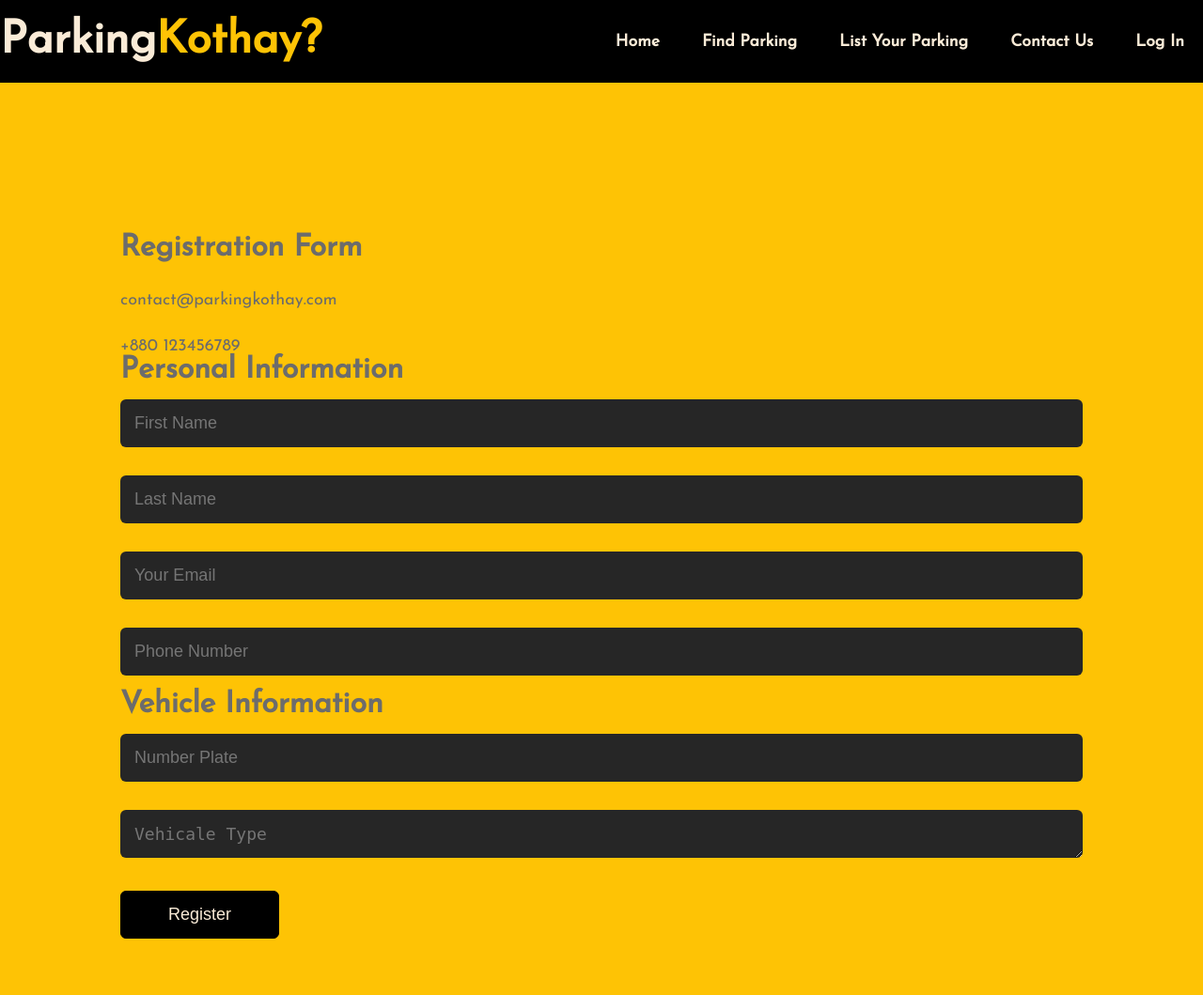
After one commit to SeeyamAkhter/parkingkothay.github.io, a PHP site: page /registration.php in a window 1280 px wide. The commit adds this page. Shown: the whole page at 94% size. Run offline with PHP 8.4, Linux system fonts and the light colour scheme.

Commit message:
Add files via upload

```diff
--- a/contact.php
+++ b/contact.php
@@ -13,8 +13,8 @@
             <h2 class="logo">Parking<span>Kothay?</span></h2>
             <ul class="menu">
                 <li><a href="index.html">Home</a></li>
-                <li><a href="find-parking.html">Find Parking</a></li>
-                <li><a href="place_parking.html">List Your Parking</a></li>
+                <li><a href="find-parking.php">Find Parking</a></li>
+                <li><a href="place_parking.php">List Your Parking</a></li>
                 <li><a href="contact.php">Contact Us</a></li>
                 <li><a href="login.php">Log In</a></li>
             </ul>
--- a/find-parking.php
+++ b/find-parking.php
@@ -13,8 +13,8 @@
             <h2 class="logo">Parking<span>Kothay?</span></h2>
             <ul class="menu">
                 <li><a href="index.html">Home</a></li>
-                <li><a href="find-parking.html">Find Parking</a></li>
-                <li><a href="place_parking.html">List Your Parking</a></li>
+                <li><a href="find-parking.php">Find Parking</a></li>
+                <li><a href="place_parking.php">List Your Parking</a></li>
                 <li><a href="contact.php">Contact Us</a></li>
                 <li><a href="login.php">Log In</a></li>
             </ul>
--- a/index.html
+++ b/index.html
@@ -14,8 +14,8 @@
             <h2 class="logo">Parking<span>Kothay?</span></h2>
             <ul class="menu">
                 <li><a href="index.html">Home</a></li>
-                <li><a href="find-parking.html">Find Parking</a></li>
-                <li><a href="place_parking.html">List Your Parking</a></li>
+                <li><a href="find-parking.php">Find Parking</a></li>
+                <li><a href="place_parking.php">List Your Parking</a></li>
                 <li><a href="contact.php">Contact Us</a></li>
                 <li><a href="login.php">Log In</a></li>
             </ul>
--- a/login.php
+++ b/login.php
@@ -16,8 +16,8 @@
             <h2 class="logo">Parking<span>Kothay?</span></h2>
             <ul class="menu">
                 <li><a href="index.html">Home</a></li>
-                <li><a href="find-parking.html">Find Parking</a></li>
-                <li><a href="place_parking.html">List Your Parking</a></li>
+                <li><a href="find-parking.php">Find Parking</a></li>
+                <li><a href="place_parking.php">List Your Parking</a></li>
                 <li><a href="contact.php">Contact Us</a></li>
                 <li><a href="login.php">Log In</a></li>
             </ul>
@@ -40,6 +40,8 @@
                          <input type="text" placeholder="User Name">
                          <input type="password" name="" id="" placeholder="User Password">
                           <button type="submit" class="btn">Log In</button>
+                          <h3>OR</h3>
+                          <button type="submit" class="btn"><a href="registration.php">Register</a></button>
                       </form>
                 </div>
             </div>
--- a/place_parking.php
+++ b/place_parking.php
@@ -31,8 +31,8 @@ if(isset($_POST['btn'])){
             <h2 class="logo">Parking<span>Kothay?</span></h2>
             <ul class="menu">
                 <li><a href="index.html">Home</a></li>
-                <li><a href="find-parking.html">Find Parking</a></li>
-                <li><a href="place_parking.html">List Your Parking</a></li>
+                <li><a href="find-parking.php">Find Parking</a></li>
+                <li><a href="place_parking.php">List Your Parking</a></li>
                 <li><a href="contact.php">Contact Us</a></li>
                 <li><a href="login.php">Log In</a></li>
             </ul>
--- /dev/null
+++ b/reg-style.css
@@ -0,0 +1,167 @@
+@import url('https://fonts.googleapis.com/css2?family=Josefin+Sans&family=Roboto&display=swap');
+@import url('https://fonts.googleapis.com/css2?family=Josefin+Sans&family=Poppins&family=Roboto&display=swap');
+@import url('https://fonts.googleapis.com/css2?family=Roboto&display=swap');
+
+* {
+    margin: 0;
+    padding: 0;
+    box-sizing: border-box;
+
+}
+body {
+    background-color: #fec305;
+    color: rgb(108, 108, 108);
+    font-family: 'Josefin Sans', sans-serif;
+}
+#navbar {
+    background-color: #000000;
+    padding-top: 10px;
+    padding-bottom: 10px;
+    position: sticky;
+    top: 0;
+
+}
+.main {
+    padding: 10px 10%;
+}
+nav {
+    display: flex;
+    align-items: center;
+    justify-content: space-between;
+
+}
+.logo {
+    color: antiquewhite;
+    font-size: 3rem;
+    padding:10px 0 ;
+    cursor: pointer;
+}
+#navbar span {
+    color: #fec305;
+}
+span {
+    color: antiquewhite;
+}
+.menu li{
+    display: inline-block;
+    list-style-type: none;
+    padding: 0 20px;
+}
+.menu li a{
+    color: antiquewhite ;
+    text-decoration: none;
+    font-weight: bold;
+    font-size: 1.1rem;
+    position: relative;
+}
+.menu li a::after{
+    content: '';
+    width: 0;
+    height: 3px;
+    background: #fec305;
+    position: absolute;
+    left: 0;
+    bottom: -6px;
+    transition: 0.5s;
+}
+
+.menu li a:hover::after{
+    width: 100%;
+
+}
+
+#contact{
+    padding-top: 150px;
+}
+.contact-left{
+    flex-basis: 35%;
+}
+.contact-right{
+    flex-basis: 60%;
+}
+.contact-left p{
+    margin-top: 30px;
+    font-size: 18px;
+}
+.btn{
+    display: inline-block;
+    margin: 50px auto;
+    width: fit-content;
+    border: 1px solid black;
+    padding: 14px 50px;
+    border-radius: 6px;
+    background: black;
+    color: antiquewhite;
+    text-decoration: none;
+}
+.btn:hover{
+    background: #ae8600;
+    color: #000000;
+}
+.contact-right form {
+    width: 100%;
+}
+form input, form textarea {
+    width: 100%;
+    border: 0;
+    outline: none;
+    background: #262626;
+    padding: 15px;
+    margin: 15px 0;
+    color: #fec305;
+    font-size: 18px;
+    border-radius: 6px;
+}
+form .btn {
+    pad: 14px 60px;
+    font-size: 18px;
+    margin-top: 20px;
+    cursor: pointer;
+}
+
+.list-form form input{
+    background: antiquewhite;
+    color: black;
+    width: 50%;
+}
+
+
+.popup{
+    width: 400px;
+    background: #fff;
+    border-radius: 6px;
+    position: absolute;
+    top: 0%;
+    left: 50%;
+    transform: translate(-50%,-50%) scale(0.1);
+    text-align: center;
+    padding: 0 30px 30px;
+    color: #333;
+    visibility: hidden;
+    transition: transform 0.4s, top 0.4s;
+}
+
+.open-popup{
+    visibility: visible;
+    top: 50%;
+    transform: translate(-50%,-50%) scale(1);
+}
+
+.popup h2{
+    font-size: 38px;
+    font-weight: 500;
+    margin: 30px 0 10px;
+}
+.popup button{
+    width: 100%;
+    margin-top: 50px;
+    padding: 10px 0;
+    background: #fff;
+    border: 0;
+    outline: none;
+    font-size: 18px;
+    border-radius: 4px;
+    cursor: pointer;
+    box-shadow: 0 2px 5px rgba(0, 0, 0, 0.2);
+
+}
--- /dev/null
+++ b/registration.php
@@ -0,0 +1,71 @@
+
+<html lang="en">
+<head>
+    <meta charset="UTF-8">
+    <meta http-equiv="X-UA-Compatible" content="IE=edge">
+    <meta name="viewport" content="width=device-width, initial-scale=1.0">
+    <title>Parking Kothay?</title>
+    <link rel="stylesheet" href="reg-style.css">
+</head>
+<body>
+    <div id="navbar">
+        <nav>
+            <h2 class="logo">Parking<span>Kothay?</span></h2>
+            <ul class="menu">
+                <li><a href="index.html">Home</a></li>
+                <li><a href="find-parking.html">Find Parking</a></li>
+                <li><a href="place_parking.html">List Your Parking</a></li>
+                <li><a href="contact.php">Contact Us</a></li>
+                <li><a href="login.php">Log In</a></li>
+            </ul>
+        </nav>
+    </div>
+    <div class="main">
+        <div id="contact">
+            <div class="container2">
+                <div class="row">
+                    <div class="contact-left">
+                        <h1 class="sub-title">Registration Form</h1>
+                        <p>contact@parkingkothay.com</p>
+                        <p>+880 123456789</p>
+                    </div>
+
+
+                      <div class="contact-right">
+                        <form action="reg-connect.php" method="post">
+                            <h1 class="sub-title">Personal Information</h1>
+                            <input type="text" name="firstName" placeholder="First Name" required>
+                            <input type="text" name="lastName" placeholder="Last Name" required>
+                            <input type="email" name="email" placeholder="Your Email" required>
+                            <input type="number" name="number" placeholder="Phone Number" required>
+
+                            <h1 class="sub-title">Vehicle Information</h1>
+                            <input type="number" name="vehicleNumber" placeholder="Number Plate" required>
+                            <textarea name="text" rows="1" placeholder="Vehicale Type"></textarea>
+                            <button type="submit" name="submit" class="btn" onclick="openPopup">Register</button>
+                        </form>
+
+                        <div class="popup" id="popup">
+                            <h2>Confirmation Information</h2>
+                            <p>"Pnumber"</p>
+                            <p>"Vnumber"</p>
+                            <button type="button" onclick="closePopup">OK</button>
+                        </div>
+
+                    </div>
+
+                    <script>
+                        let popup = document.getElementById("popup");
+                        function openPopup(){
+                            popup.classList.add("open-popup");
+                        }
+                        function closePopup(){
+                            popup.classList.remove("open-popup");
+                        }
+                    </script>
+            </div>
+        </div>
+    </div>
+
+</body>
+</html>
```
Also changed, not shown: reg-connect.php (added, +23 -0 lines).
